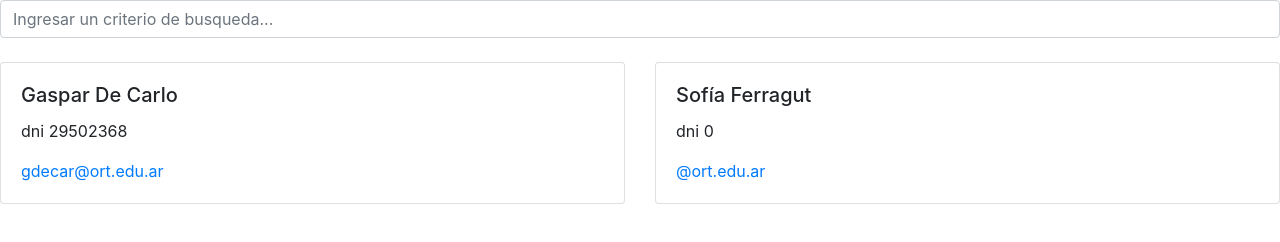
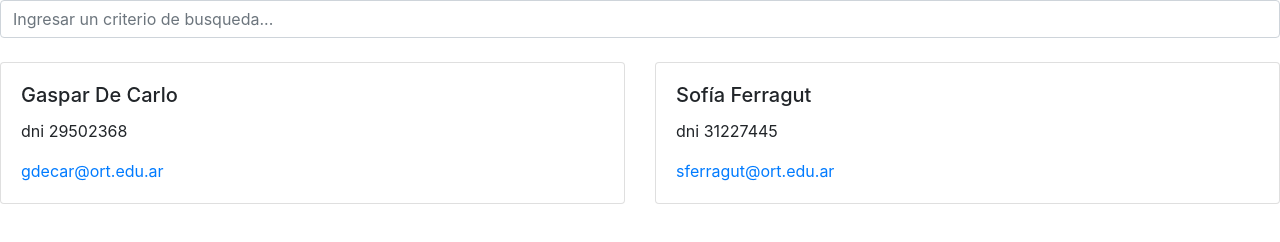
Before and after one commit to zanettilucas/pnt2-ejercicio-1, a plain HTML site: page index.html in a window 1280 px wide. Drawn offline with nearby package versions, Linux system fonts and the light colour scheme.

Commit message:
modificando el archivo index.html

```diff
--- a/index.html
+++ b/index.html
@@ -37,7 +37,7 @@
             personas:
                 [
                     { nombre: 'Gaspar', apellido: 'De Carlo', dni: 29502368, correo: 'gdecar@ort.edu.ar' },
-                    { nombre: 'Sofía', apellido: 'Ferragut', dni: 0, correo: '@ort.edu.ar' }
+                    { nombre: 'Sofía', apellido: 'Ferragut', dni: 31227445, correo: 'sferragut@ort.edu.ar' }
                 ]
         },
         computed: {
```
